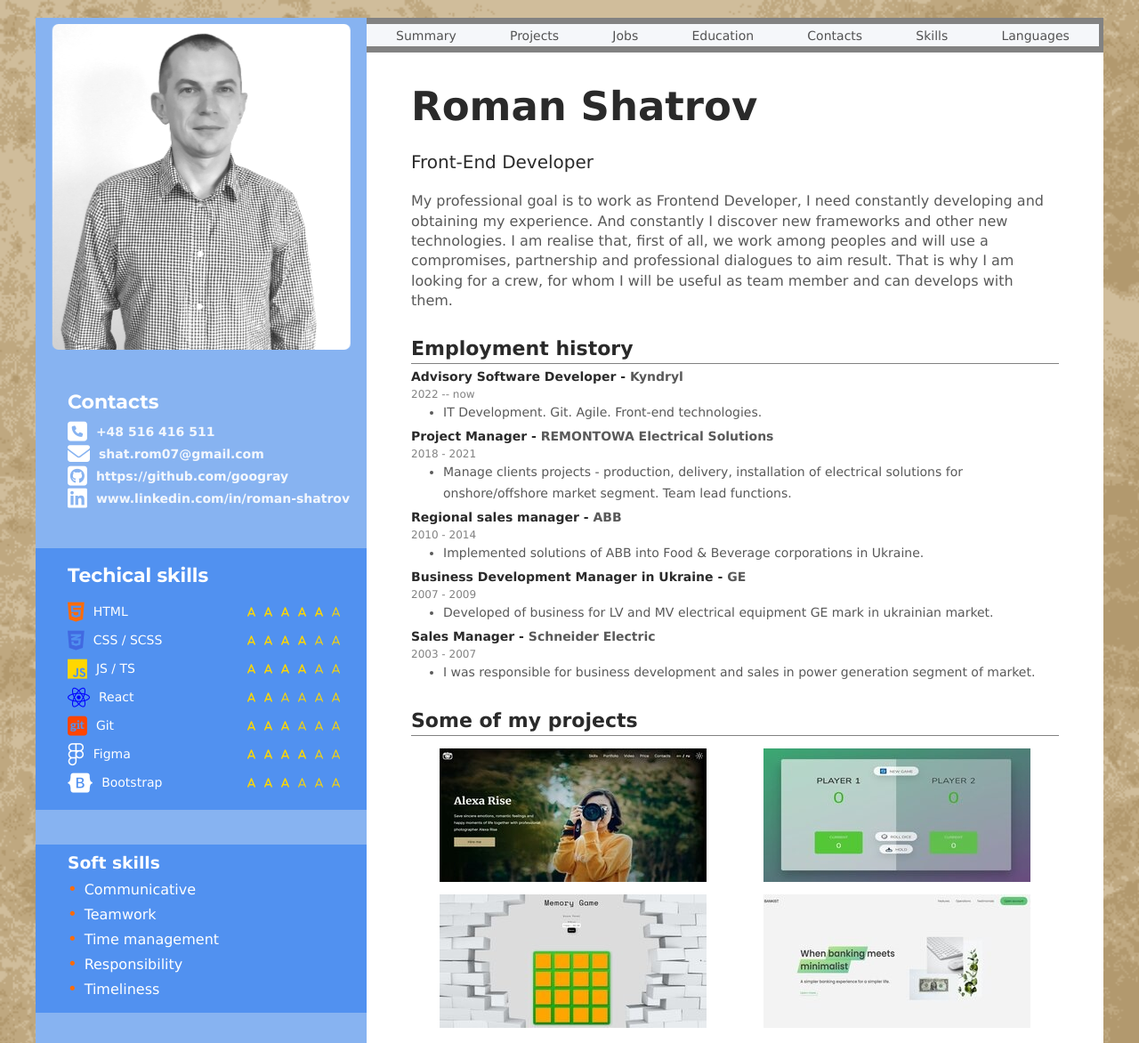
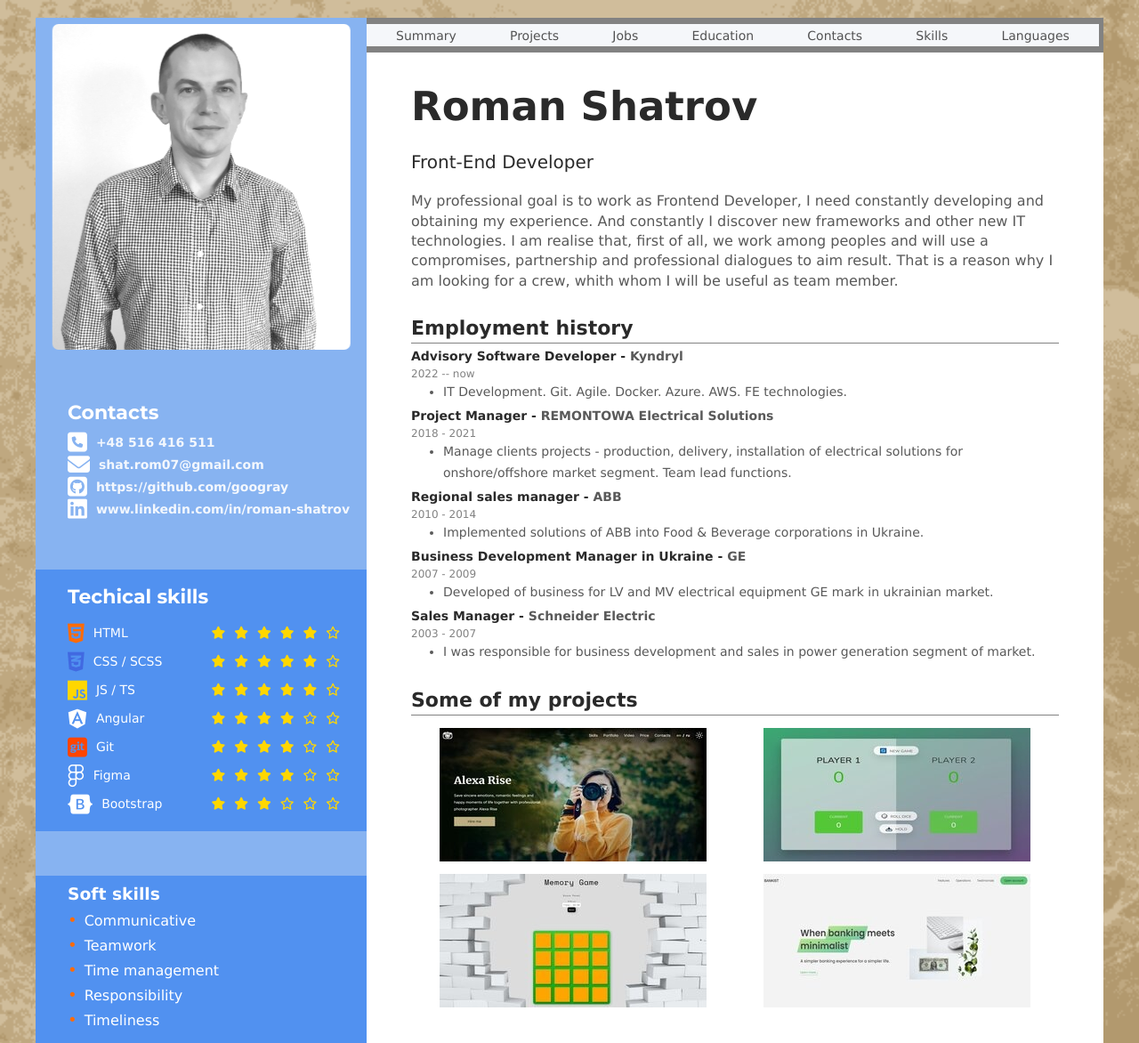
Before and after one commit to googray/SV-RS-en-22, a plain HTML site: page index.html in a window 1280 px wide. Shown: the top 1172 px of the page at 89% size. Drawn offline with nearby package versions, Linux system fonts and the light colour scheme.

Commit message:
last update 16.01.23 add angular and courses

```diff
--- a/index.html
+++ b/index.html
@@ -31,7 +31,7 @@
     </script>
 
     <title>CV-RSSchool</title>
-    <link rel="icon" href="./assets/img/react-brands.ico" />
+    <link rel="icon" href="./assets/img/angular.ico" />
   </head>
   <body>
     <div class="container">
@@ -77,78 +77,65 @@
             <li class="skills-item">
               <i class="fa-brands fa-html5 fa-c"></i>HTML<span
                 class="skill-range"
-                ><i class="fa-solid fa-star fa-a"></i
-                ><i class="fa-solid fa-star fa-a"></i
-                ><i class="fa-solid fa-star fa-a"></i
-                ><i class="fa-solid fa-star fa-a"></i
-                ><i class="fa-solid fa-star fa-a"></i
-                ><i class="fa-regular fa-star fa-a"></i
+                ><i class="fa-solid fa-star"></i><i class="fa-solid fa-star"></i
+                ><i class="fa-solid fa-star"></i><i class="fa-solid fa-star"></i
+                ><i class="fa-solid fa-star"></i
+                ><i class="fa-regular fa-star"></i
               ></span>
             </li>
             <li class="skills-item">
               <i class="fa-brands fa-css3-alt fa-c"></i> CSS / SCSS<span
                 class="skill-range"
-                ><i class="fa-solid fa-star fa-a"></i
-                ><i class="fa-solid fa-star fa-a"></i
-                ><i class="fa-solid fa-star fa-a"></i
-                ><i class="fa-solid fa-star fa-a"></i
-                ><i class="fa-regular fa-star fa-a"></i
-                ><i class="fa-regular fa-star fa-a"></i
+                ><i class="fa-solid fa-star"></i><i class="fa-solid fa-star"></i
+                ><i class="fa-solid fa-star"></i><i class="fa-solid fa-star"></i
+                ><i class="fa-solid fa-star"></i
+                ><i class="fa-regular fa-star"></i
               ></span>
             </li>
             <li class="skills-item">
               <i class="fa-brands fa-js fa-c"></i>JS / TS<span
                 class="skill-range"
-                ><i class="fa-solid fa-star fa-a"></i
-                ><i class="fa-solid fa-star fa-a"></i
-                ><i class="fa-solid fa-star fa-a"></i
-                ><i class="fa-solid fa-star fa-a"></i
-                ><i class="fa-regular fa-star fa-a"></i
-                ><i class="fa-regular fa-star fa-a"></i
+                ><i class="fa-solid fa-star"></i><i class="fa-solid fa-star"></i
+                ><i class="fa-solid fa-star"></i><i class="fa-solid fa-star"></i
+                ><i class="fa-solid fa-star"></i
+                ><i class="fa-regular fa-star"></i
               ></span>
             </li>
             <li class="skills-item">
-              <i class="fa-brands fa-react fa-c"></i>React<span
+              <i class="fa-brands fa-angular fa-c"></i>Angular<span
                 class="skill-range"
-                ><i class="fa-solid fa-star fa-a"></i
-                ><i class="fa-solid fa-star fa-a"></i
-                ><i class="fa-regular fa-star fa-a"></i
-                ><i class="fa-regular fa-star fa-a"></i
-                ><i class="fa-regular fa-star fa-a"></i
-                ><i class="fa-regular fa-star fa-a"></i
+                ><i class="fa-solid fa-star"></i><i class="fa-solid fa-star"></i
+                ><i class="fa-solid fa-star"></i><i class="fa-solid fa-star"></i
+                ><i class="fa-regular fa-star"></i
+                ><i class="fa-regular fa-star"></i
               ></span>
             </li>
             <li class="skills-item">
               <i class="fa-brands fa-git-square fa-c"></i>Git<span
                 class="skill-range"
-                ><i class="fa-solid fa-star fa-a"></i
-                ><i class="fa-solid fa-star fa-a"></i
-                ><i class="fa-solid fa-star fa-a"></i
-                ><i class="fa-regular fa-star fa-a"></i
-                ><i class="fa-regular fa-star fa-a"></i
-                ><i class="fa-regular fa-star fa-a"></i
+                ><i class="fa-solid fa-star"></i><i class="fa-solid fa-star"></i
+                ><i class="fa-solid fa-star"></i><i class="fa-solid fa-star"></i
+                ><i class="fa-regular fa-star"></i
+                ><i class="fa-regular fa-star"></i
               ></span>
             </li>
             <li class="skills-item">
               <i class="fa-brands fa-figma fa-c"></i>Figma<span
                 class="skill-range"
-                ><i class="fa-solid fa-star fa-a"></i
-                ><i class="fa-solid fa-star fa-a"></i
-                ><i class="fa-solid fa-star fa-a"></i
-                ><i class="fa-solid fa-star fa-a"></i
-                ><i class="fa-regular fa-star fa-a"></i
-                ><i class="fa-regular fa-star fa-a"></i
+                ><i class="fa-solid fa-star"></i><i class="fa-solid fa-star"></i
+                ><i class="fa-solid fa-star"></i><i class="fa-solid fa-star"></i
+                ><i class="fa-regular fa-star"></i
+                ><i class="fa-regular fa-star"></i
               ></span>
             </li>
             <li class="skills-item">
               <i class="fa-brands fa-bootstrap fa-c"></i>Bootstrap<span
                 class="skill-range"
-                ><i class="fa-solid fa-star fa-a"></i
-                ><i class="fa-solid fa-star fa-a"></i
-                ><i class="fa-solid fa-star fa-a"></i
-                ><i class="fa-regular fa-star fa-a"></i
-                ><i class="fa-regular fa-star fa-a"></i
-                ><i class="fa-regular fa-star fa-a"></i
+                ><i class="fa-solid fa-star"></i><i class="fa-solid fa-star"></i
+                ><i class="fa-solid fa-star"></i
+                ><i class="fa-regular fa-star"></i
+                ><i class="fa-regular fa-star"></i
+                ><i class="fa-regular fa-star"></i
               ></span>
             </li>
           </ul>
@@ -254,11 +241,11 @@
           <p class="bio-about">
             My professional goal is to work as Frontend Developer, I need
             constantly developing and obtaining my experience. And constantly I
-            discover new frameworks and other new technologies. I am realise
+            discover new frameworks and other new IT technologies. I am realise
             that, first of all, we work among peoples and will use a
             compromises, partnership and professional dialogues to aim result.
-            That is why I am looking for a crew, for whom I will be useful as
-            team member and can develops with them.
+            That is a reason why I am looking for a crew, whith whom I will be
+            useful as team member.
           </p>
         </section>
 
@@ -271,7 +258,7 @@
           <p class="jobs-time">2022 -- now</p>
           <ul class="experience">
             <li class="experience-item">
-              IT Development. Git. Agile. Front-end technologies.
+              IT Development. Git. Agile. Docker. Azure. AWS. FE technologies.
             </li>
           </ul>
           <h3 class="jobs-occupation">
@@ -419,10 +406,23 @@
           </h3>
           <p class="education-time">2020 - 2021</p>
           <h3 class="education-degree">
-            JavaScript/Front-end,
+            JavaScript/Front-end. Stage 0/1/2,
             <span class="accent">Rolling Scopes School </span>
           </h3>
           <p class="education-time">2021 - 2022</p>
+          <h3 class="education-degree">
+            Docker for the Absolute Beginner
+            <span class="accent">(O'Reilly) </span>
+          </h3>
+          <h3 class="education-degree">
+            AWS Certified Cloud Practioner
+            <span class="accent">(Udemy)</span>
+          </h3>
+          <h3 class="education-degree">
+            Azure Data Fundamentals: AZ-900
+            <span class="accent">(Udemy)</span>
+          </h3>
+          <p class="education-time">2022</p>
         </section>
         <!-- <section class="code">
           <div class="code-container"> -->
@@ -491,7 +491,7 @@
                   />
                 </a>
               </li>
-              <li>Created 2022</li>
+              <li>Created 2023</li>
             </ul>
           </nav>
         </footer>
```
Also changed, not shown: assets/img/angular.ico (added), 1 other file.
